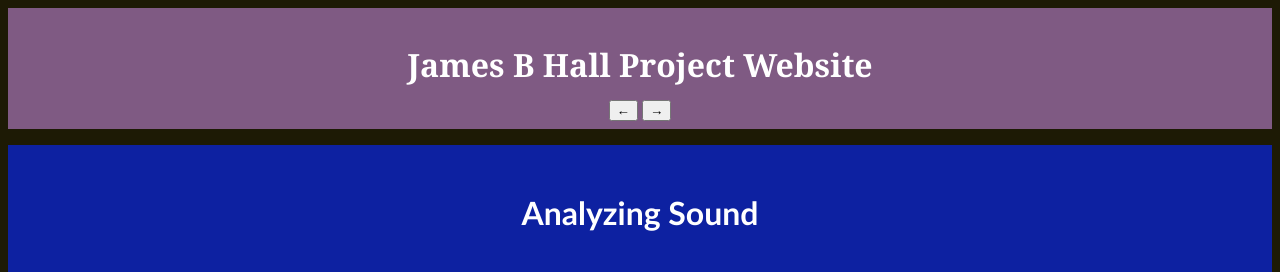
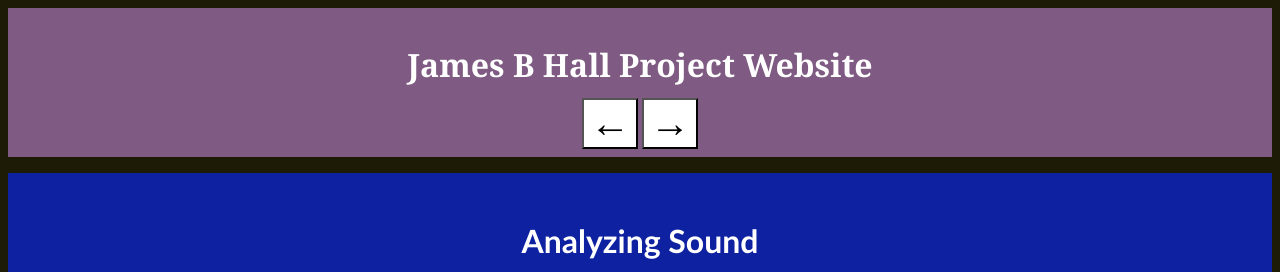
Before and after one commit to jamesbhall423/Project-Display-Site, a plain HTML site: page index.html in a window 1280 px wide. Shown: the top 272 px of the page. Drawn offline with Linux system fonts and the light colour scheme.

Commit message:
Nav Button Size

```diff
--- a/styles.css
+++ b/styles.css
@@ -14,6 +14,10 @@ body {
     text-align: center;
     background-color: var(--dark-color);
     font-family: var(--main-font-family);
+}
+button {
+    font-size: 2.5em;
+    background-color: white;
 }
 main {
     background-color: var(--blue-background);
```
